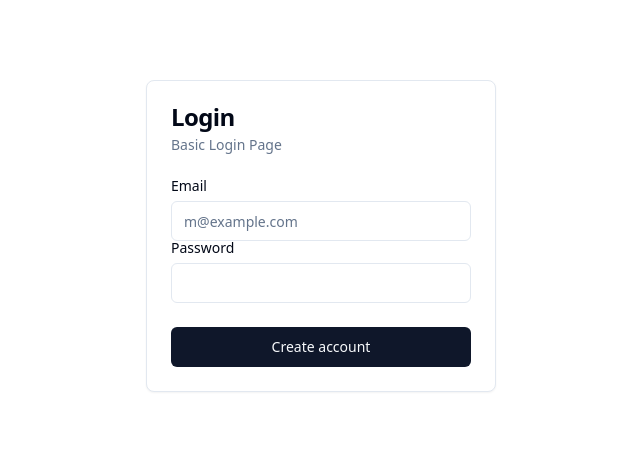
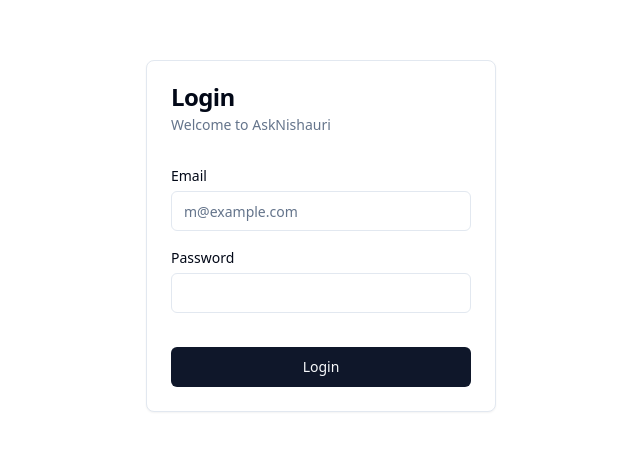
Before and after one commit to johnmark287/AskNishauri, a React (Vite) app: page /login in a window 1280 px wide. Shown: the part 164-614 px from the top of the page, without its empty margins (319-959 px from the left). Built offline with nearby package versions, Linux system fonts and the light colour scheme.

Commit message:
update login page

```diff
--- a/src/pages/Login.jsx
+++ b/src/pages/Login.jsx
@@ -17,24 +17,24 @@ function Login() {
         <Card className="w-[350px]">
           <CardHeader>
             <CardTitle>Login</CardTitle>
-            <CardDescription>Basic Login Page</CardDescription>
+            <CardDescription>Welcome to AskNishauri</CardDescription>
           </CardHeader>
           <CardContent>
             <div className="grid gap-2">
-              <div className="flex flex-col items-start space-y-2">
+              <div className="flex flex-col items-start space-y-2 my-[10px]">
                 <Label htmlFor="email">Email</Label>
                 <Input id="email" type="email" placeholder="m@example.com" />
               </div>
             </div>
             <div className="grid gap-2">
-              <div className="flex flex-col items-start space-y-2">
+              <div className="flex flex-col items-start space-y-2 my-[10px]">
                 <Label htmlFor="password">Password</Label>
                 <Input id="password" type="password" />
               </div>
             </div>
           </CardContent>
           <CardFooter>
-            <Button className="w-full">Create account</Button>
+            <Button className="w-full" type="submit">Login</Button>
           </CardFooter>
         </Card>
       </div>
```
